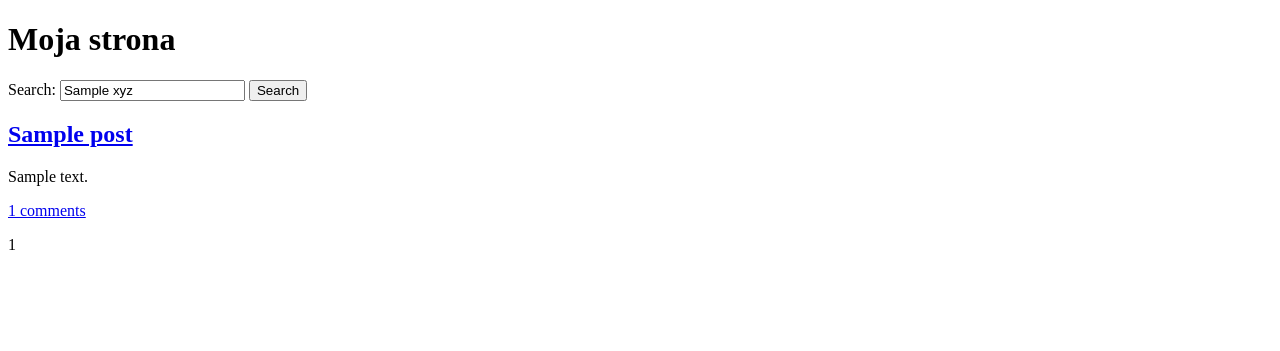
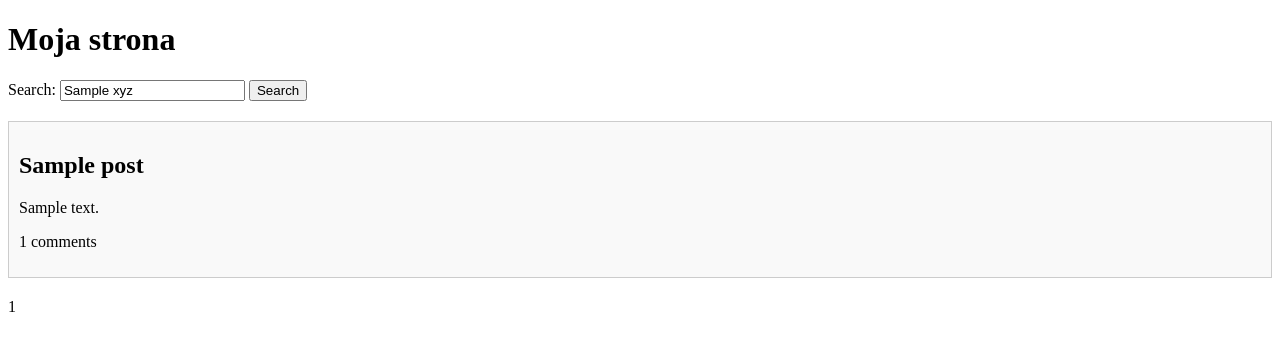
Before and after one commit to patpietryg/projectTiOK, a FastAPI app: template templates/index.html in a window 1280 px wide. Shown: the top 351 px of the page. Run offline with FastAPI, Linux system fonts and the light colour scheme; the template is opened without the code that fills it: most values are stand-ins (such as "Sample title", 1, 10 or a date in 2020).

Commit message:
pagination and css

```diff
--- a/main.py
+++ b/main.py
@@ -34,6 +34,7 @@ async def read_root(request: Request, page: int = 1, search: str = ""):
     posts = response.json()
     total_count = int(response.headers["x-total-count"])
     total_pages = (total_count + 9) // 10
+    print(total_pages)
     for post in posts:
         post["comments_count"] = get_comments_count(post["id"])
     return templates.TemplateResponse("index.html", {"request": request, "posts": posts, "total_pages": total_pages, "current_page": page, "xyz": search})
@@ -51,8 +52,6 @@ def get_posts(request: Request, id: str):
     url = "https://jsonplaceholder.typicode.com/posts/"+id
     response = requests.get(url)
     post = response.json()
-
-
     print(post)
     return templates.TemplateResponse("post.html", {'request':request, 'post':post})
 
--- a/static/css/style.css
+++ b/static/css/style.css
@@ -1,9 +1,13 @@
-.posts {
-	margin-bottom: 20px;
+
+a:-webkit-any-link {
+    color: #000000;
+    cursor: pointer;
+    text-decoration: none;
 }
 
 .post {
-	margin-bottom: 20px;
+	margin-bottom: 10px;
+	margin-top: 20px;
 	padding: 10px;
 	border: 1px solid #ccc;
 	background-color: #f9f9f9;
@@ -16,6 +20,3 @@
 .pagination {
 	margin-top: 20px;
 }
-
-.pagination a {
-	display:
--- a/templates/index.html
+++ b/templates/index.html
@@ -1,12 +1,13 @@
 <!DOCTYPE html>
 <html>
 <head>
-    <title>Moja strona</title>
-    <link rel="stylesheet" type="static/css" href="style.css">
+    <title id="title"></title>
+<!--    <link rel="stylesheet" href="style.css" type="static/css">-->
+    <link rel="stylesheet" type="text/css" href="../static/css/style.css">
 </head>
 <body>
-    <h1>Moja strona</h1>
-    <div>
+    <div class="home-link"><h1><a href="/">Moja strona</a></h1></div>
+    <div class="search">
         <form method="GET" action="/">
             <label for="search">Search:</label>
             <input type="text" id="search" name="search" value="{{xyz}}">
@@ -18,11 +19,14 @@
     <div class="post">
         <h2><a href="/post/{{ post.id }}">{{ post.title }}</a></h2>
          <p>{% if post.body|length <= 40 %}{{ post.body }}{% else %}{{ post.body[:40] }}...{% endif %}</p>
-        <p class="comments-link"><a href="#">{{ post.comments_count }} comments</a></p>
+        <p ><a class="comments-link" href="/post/{{ post.id }}">{{ post.comments_count }} comments</a></p>
     </div>
     {% endfor %}
-    <div id="pagination">
-        {% if current_page > 1 %}
+    <div class="pagination">
+        {% if current_page > 1 and xyz!="" %}
+        <a href="/?search={{xyz}}&page=1">&laquo;</a>
+        <a href="/?search={{xyz}}&page={{ current_page - 1 }}">&lt;</a>
+        {% elif current_page > 1 and xyz=="" %}
         <a href="/?page=1">&laquo;</a>
         <a href="/?page={{ current_page - 1 }}">&lt;</a>
         {% endif %}
@@ -30,12 +34,15 @@
         {% if page == current_page %}
         <span class="active">{{ page }}</span>
         {% elif xyz!="" %}
-        <a href="/?search={{xyz}}&?page={{ page }}">{{ page }}</a>
+        <a href="/?search={{xyz}}&page={{ page }}">{{ page }}</a>
         {% else %}
         <a href="/?page={{ page }}">{{ page }}</a>
         {% endif %}
         {% endfor %}
-        {% if current_page < total_pages %}
+        {% if current_page < total_pages and xyz!=""%}
+        <a href="/?search={{xyz}}&page={{ current_page + 1 }}">&gt;</a>
+        <a href="/?search={{xyz}}&page={{ total_pages }}">&raquo;</a>
+        {% elif current_page < total_pages and xyz==""%}
         <a href="/?page={{ current_page + 1 }}">&gt;</a>
         <a href="/?page={{ total_pages }}">&raquo;</a>
         {% endif %}
```
